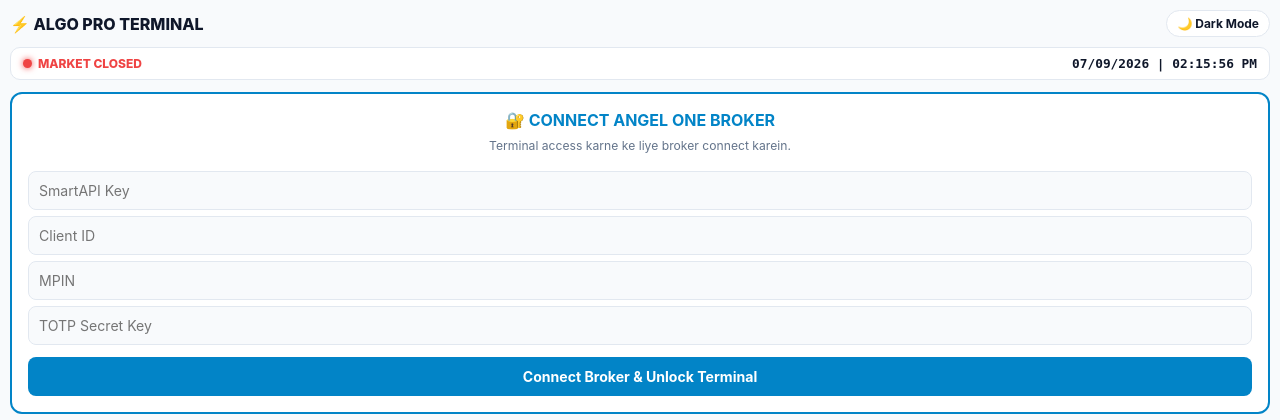
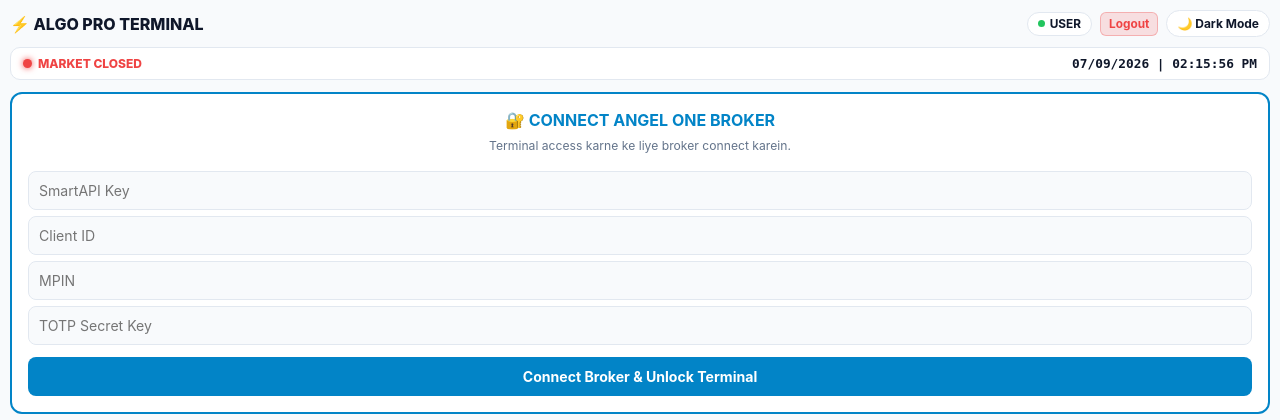
Before and after one commit to cc2132334-lab/angel-fno-algo, a Flask app: page / in a window 1280 px wide. Shown: the top 420 px of the page. Run offline with Flask 3, Linux system fonts and the light colour scheme.

Commit message:
Update index.html

```diff
--- a/templates/index.html
+++ b/templates/index.html
@@ -112,7 +112,16 @@
 
     <div class="header-bar">
         <h1 style="font-size: 1.00rem; font-weight: 800;">⚡ ALGO PRO TERMINAL</h1>
-        <button class="theme-btn" onclick="toggleTheme()" id="theme-btn">🌙 Dark Mode</button>
+        <div style="display: flex; align-items: center; gap: 8px;">
+            <!-- USER LOGIN STATUS & LOGOUT -->
+            <div style="display: flex; align-items: center; gap: 5px; background: var(--card-bg); border: 1px solid var(--border); padding: 4px 10px; border-radius: 20px; font-size: 0.74rem;">
+                <span style="height: 7px; width: 7px; background-color: #22c55e; border-radius: 50%; display: inline-block;"></span>
+                <span id="portal-user-name" style="font-weight: bold; color: var(--text-main);">USER</span>
+            </div>
+            <a href="/portal-logout" style="background: rgba(239, 68, 68, 0.15); color: #ef4444; border: 1px solid rgba(239, 68, 68, 0.3); padding: 4px 8px; border-radius: 6px; font-size: 0.74rem; font-weight: bold; text-decoration: none;">Logout</a>
+
+            <button class="theme-btn" onclick="toggleTheme()" id="theme-btn">🌙 Dark Mode</button>
+        </div>
     </div>
 
     <div class="clock-card">
@@ -384,6 +393,15 @@
         let settingsRestored = false;
         let scanPoller = null;
         let cprPoller = null;
+
+        // Auto fetch username
+        fetch('/api/user-info')
+            .then(r => r.json())
+            .then(d => {
+                if (d && d.username && document.getElementById('portal-user-name')) {
+                    document.getElementById('portal-user-name').innerText = d.username.toUpperCase();
+                }
+            }).catch(() => {});
 
         const todayStr = new Date().toISOString().split('T')[0];
         document.getElementById('scan-date').value = todayStr;
```
